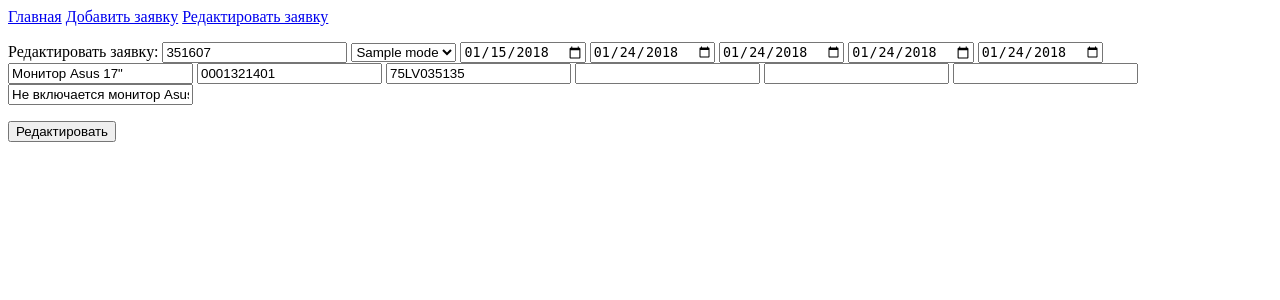
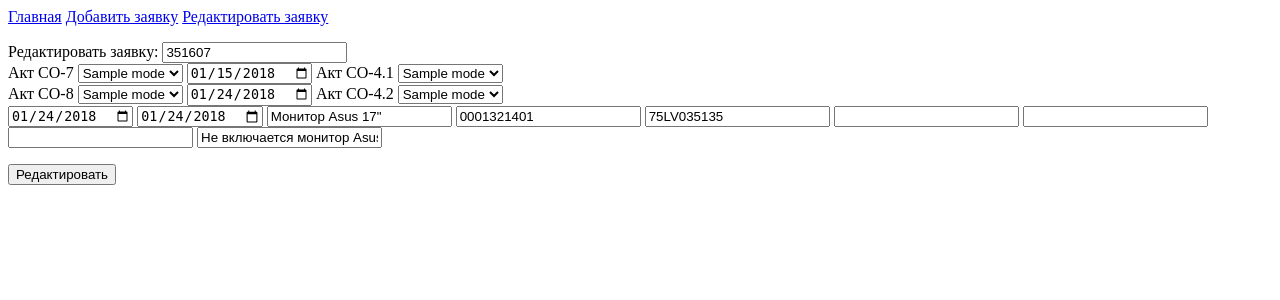
Before and after one commit to fis777/akts, a Flask app: template akts/templates/edit.html in a window 1280 px wide. Shown: the top 300 px of the page. Run offline with Flask 2, Linux system fonts and the light colour scheme; data comes from the database, SQL or seed files in the repository; both versions use the stored data as it was after the commit; the template is opened without the code that fills it: values that come from a table or form of the project are taken from there, most other values are stand-ins (such as "Sample title", 1, 10 or a date in 2020).

Commit message:
оформление

```diff
--- a/akts/templates/edit.html
+++ b/akts/templates/edit.html
@@ -2,15 +2,35 @@
 {% block content %}
     <form method="post">
         Редактировать заявку:
-        <input type="number" name="hotlineticket" value="{{ticket.hotlineticket }}">
+        <input type="number" name="hotlineticket" value="{{ticket.hotlineticket }}"><br>
+        Акт СО-7
         <select name="aktco7mode">
             {% for mode in listmode %}
                 <option value="{{ mode.val }}">{{ mode.name }}</option>
             {% endfor %}
         </select>
         <input type="date" name="aktco7date" value="{{ticket.aktco7date }}">
-        <input type="date" name="aktco8changedate" value="{{ticket.aktco8changedate }}">
+        Акт СО-4.1
+        <select name="aktco41mode">
+            {% for mode in listmode %}
+                <option value="{{ mode.val }}">{{ mode.name }}</option>
+            {% endfor %}
+        </select>
+        <br>
+        Акт СО-8
+        <select name="aktco8mode">
+            {% for mode in listmode %}
+                <option value="{{ mode.val }}">{{ mode.name }}</option>
+            {% endfor %}
+        </select>
         <input type="date" name="aktco8date" value="{{ticket.aktco8date }}">
+        Акт СО-4.2
+        <select name="aktco42mode">
+            {% for mode in listmode %}
+                <option value="{{ mode.val }}">{{ mode.name }}</option>
+            {% endfor %}
+        </select>
+         <br>
         <input type="date" name="serviceproviderdate" value="{{ticket.serviceproviderdate }}">
         <input type="date" name="locationdate" value="{{ticket.locationdate }}">
         <input type="text" name="name" value="{{ticket.name }}">
```
Also changed, not shown: test.db.
